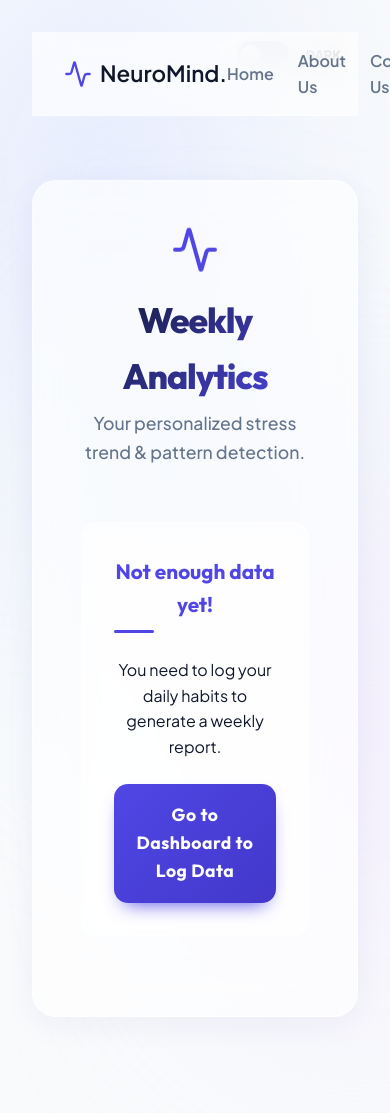
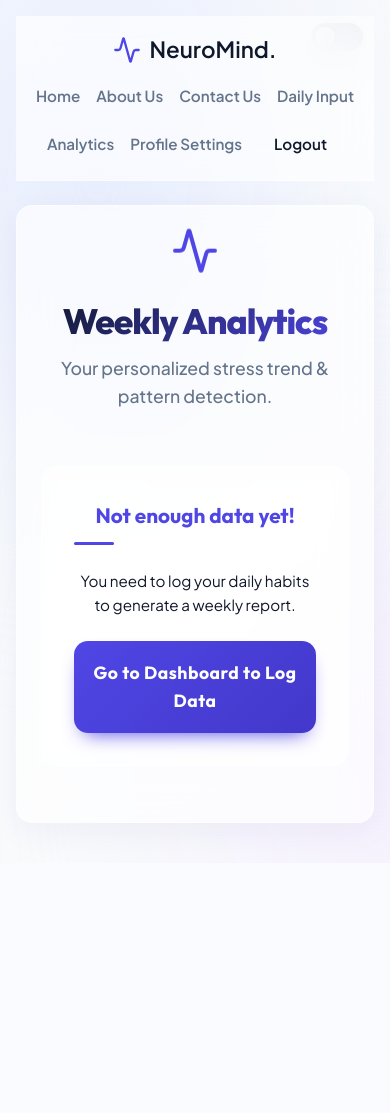
Before and after one commit to divgandhi179-pixel/Student_stress_predictor, a Flask app: page /report in a window 390 px wide; the page is wider, and only the part inside the window is pictured. After the commit the page ends 839 px from the top of that part, so only its background shows below. Run offline with Flask 3, Linux system fonts and the light colour scheme; the visitor is signed in with stand-in values (Sample User, id 1); data that the repository does not hold is empty; some libraries are stand-ins or nearby versions.

Commit message:
Change Department to Degree and add full mobile responsiveness

```diff
--- a/static/style.css
+++ b/static/style.css
@@ -571,3 +571,74 @@ a:hover {
   50% { transform: translateY(-10px); }
   100% { transform: translateY(0px); }
 }
+
+/* --- Responsive Design --- */
+@media (max-width: 768px) {
+    /* Base spacing adjustments */
+    body {
+        padding: 1rem;
+        font-size: 0.95rem;
+    }
+
+    /* Container adjustments */
+    .container, .glass-panel {
+        padding: 1.5rem;
+        margin: 1.5rem auto;
+        border-radius: 16px;
+    }
+
+    /* Typography scaling */
+    header h1, header h2 {
+        font-size: 1.8rem;
+    }
+
+    header p {
+        font-size: 1rem;
+    }
+
+    /* Navbar adjustments */
+    .universal-navbar {
+        flex-direction: column;
+        gap: 1rem;
+        padding: 1rem !important;
+        text-align: center;
+    }
+
+    .nav-links {
+        flex-wrap: wrap;
+        justify-content: center;
+        gap: 1rem !important;
+    }
+
+    /* Form & Grid adjustments */
+    .grid {
+        grid-template-columns: 1fr;
+    }
+
+    /* Theme switcher adjustments */
+    .theme-switch-wrapper {
+        top: 1rem;
+        right: 1rem;
+        padding: 0.4rem 0.6rem;
+    }
+
+    .theme-switch-wrapper span {
+        display: none; /* Hide text on mobile to save space */
+    }
+
+    /* Analytics elements adjustments */
+    .result-glass {
+        padding: 1.5rem;
+    }
+
+    .dashboard-header {
+        flex-direction: column;
+        text-align: center;
+        gap: 1rem;
+    }
+
+    /* Hide decorative orbs on mobile for performance and clean UI */
+    .mesh-orb {
+        display: none;
+    }
+}
```
Also changed, not shown: templates/profile.html (+11 -1 lines).
